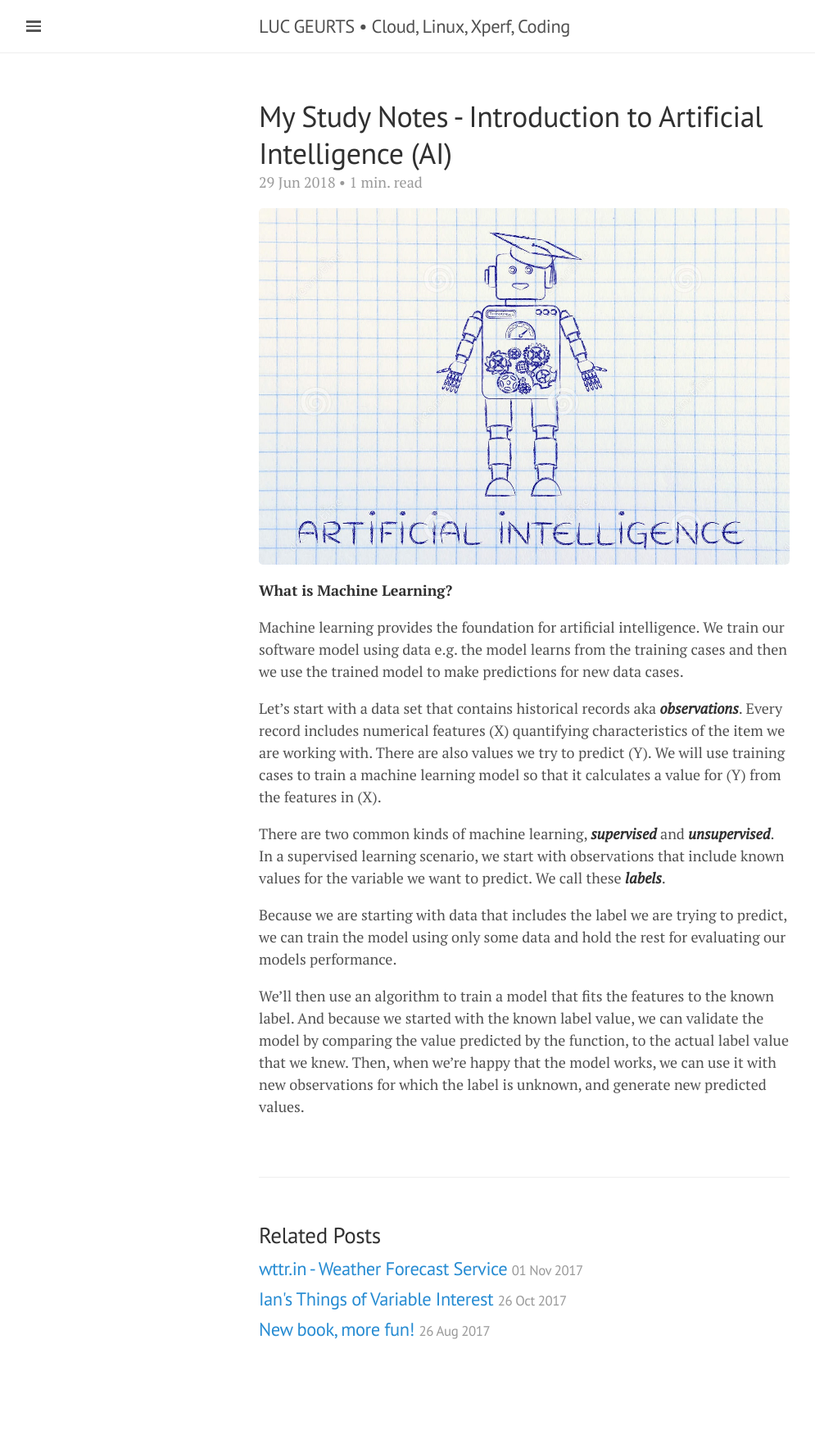
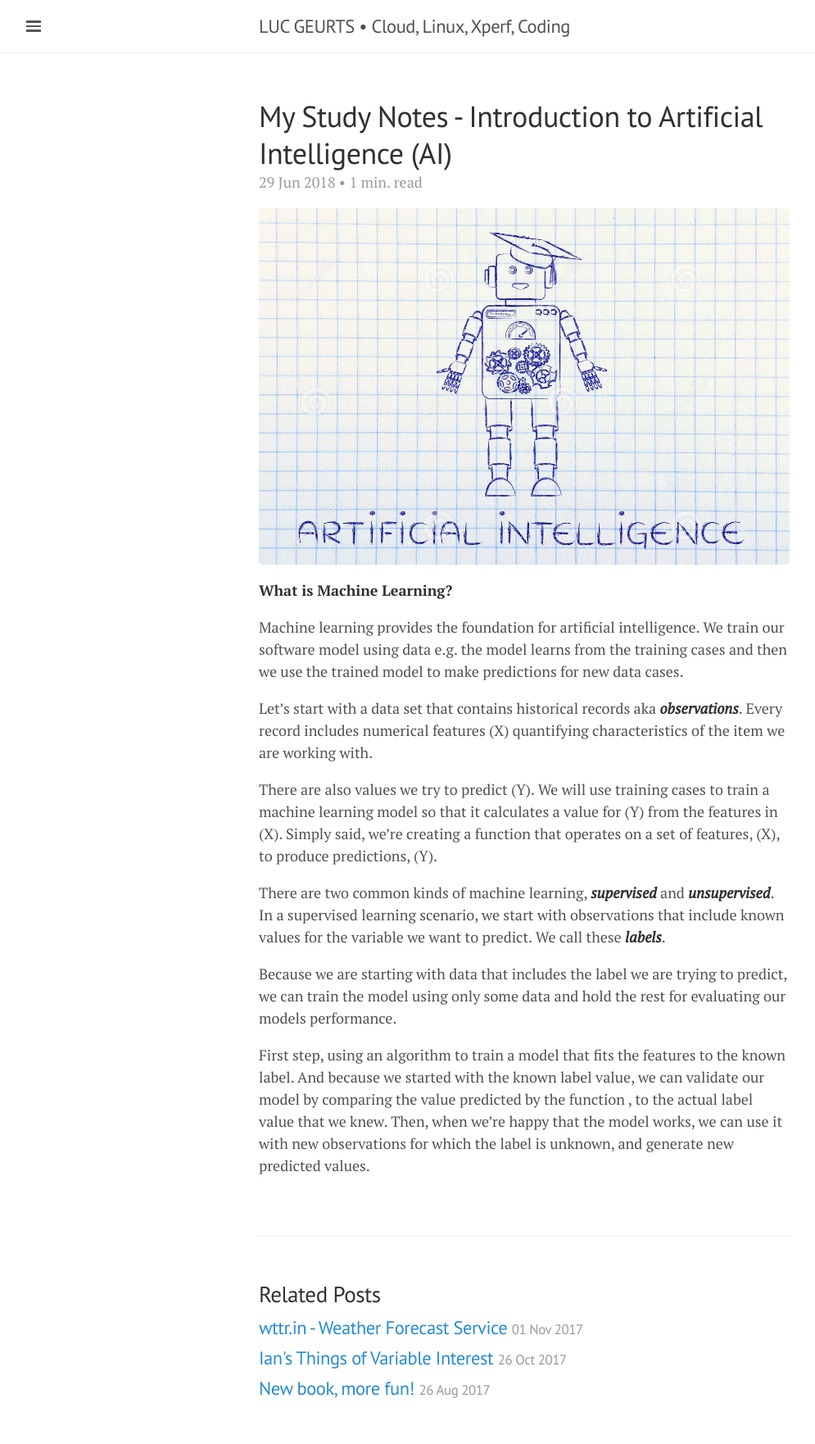
Before and after one commit to lgeurts/lgeurts.github.io, a Jekyll site: the page built from _posts/2018-06-29-introduction-to-artificial-intelligence.md, in a window 1280 px wide. Shown: the whole page at 82% size, without its empty margins (0-995 px from the left). Built offline with Jekyll 4.4.1, drawn with Linux system fonts in a browser that asks for light colours; nearby versions of some CDN libraries; comment, search, counter and statistics services are not loaded; before the commit the page ends 1690 px from its top, so only the background shows below that.

Commit message:
Update 2018-06-29-introduction-to-artificial-intelligence.md

```diff
--- a/_posts/2018-06-29-introduction-to-artificial-intelligence.md
+++ b/_posts/2018-06-29-introduction-to-artificial-intelligence.md
@@ -14,10 +14,11 @@ tags: [ Artificial Intelligence ]
 Machine learning provides the foundation for artificial intelligence. We train our software model using data e.g. the model learns from the training cases and then we use the trained model to make predictions for new data cases.
 
 Let's start with a data set that contains historical records aka ***observations***. Every record includes numerical features (X) quantifying characteristics of the item we are working with.
-There are also values we try to predict (Y). We will use training cases to train a machine learning model so that it calculates a value for (Y) from the features in (X).
+
+There are also values we try to predict (Y). We will use training cases to train a machine learning model so that it calculates a value for (Y) from the features in (X). Simply said, we're creating a function that operates on a set of features, (X), to produce predictions, (Y).
 
 There are two common kinds of machine learning, ***supervised*** and ***unsupervised***. In a supervised learning scenario, we start with  observations that include known values for the variable we want to predict. We call these ***labels***.
 
 Because we are starting with data that includes the label we are trying to predict, we can train the model using only some data and hold the rest for evaluating our models performance.
 
-We'll then use an algorithm to train a model that fits the features to the known label. And because we started with the known label value, we can validate the model by comparing the value predicted by the function, to the actual label value that we knew. Then, when we're happy that the model works, we can use it with new observations for which the label is unknown, and generate new predicted values.
+First step, using an algorithm to train a model that fits the features to the known label. And because we started with the known label value, we can validate our model by comparing the value predicted by the function , to the actual label value that we knew. Then, when we're happy that the model works, we can use it with new observations for which the label is unknown, and generate new predicted values.
```
